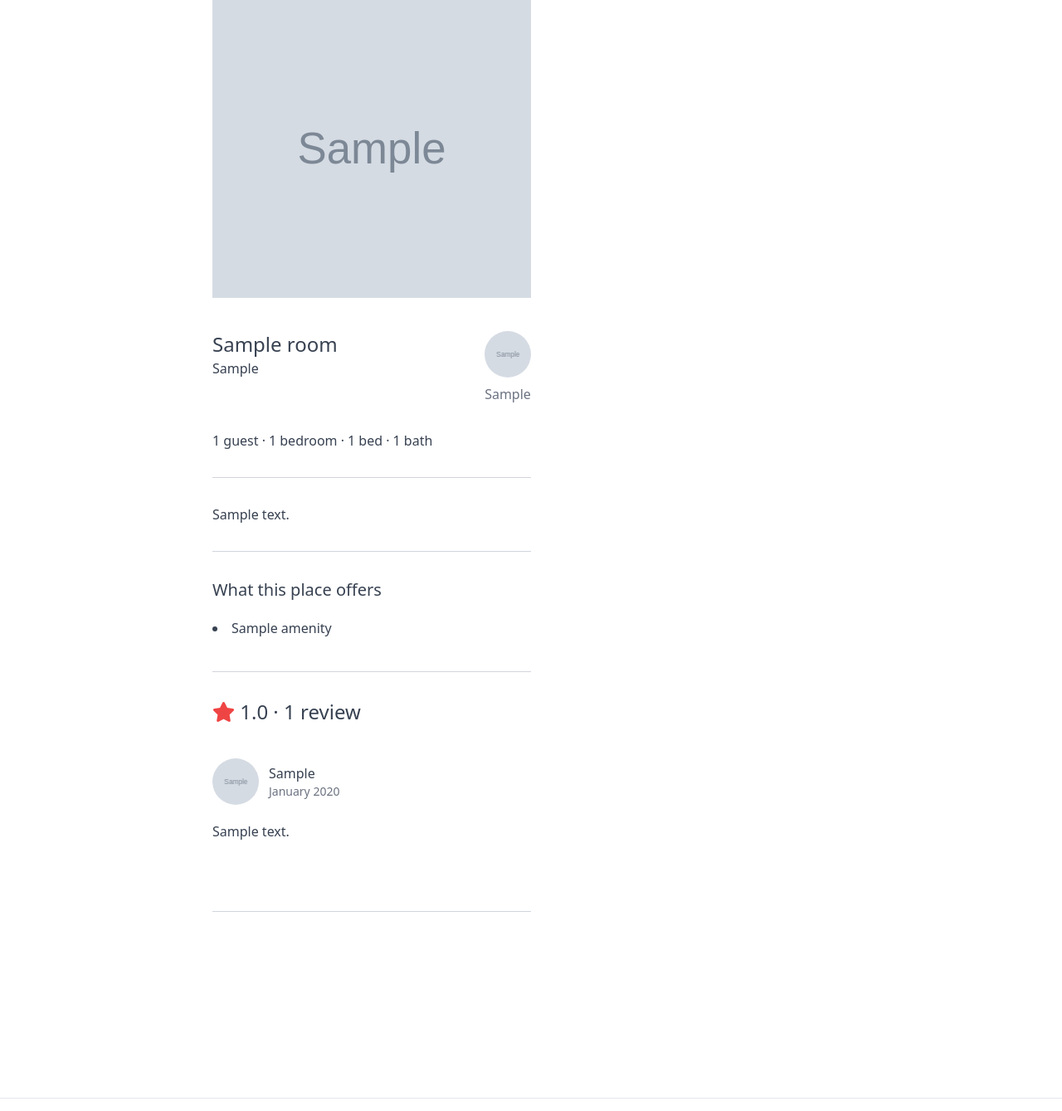
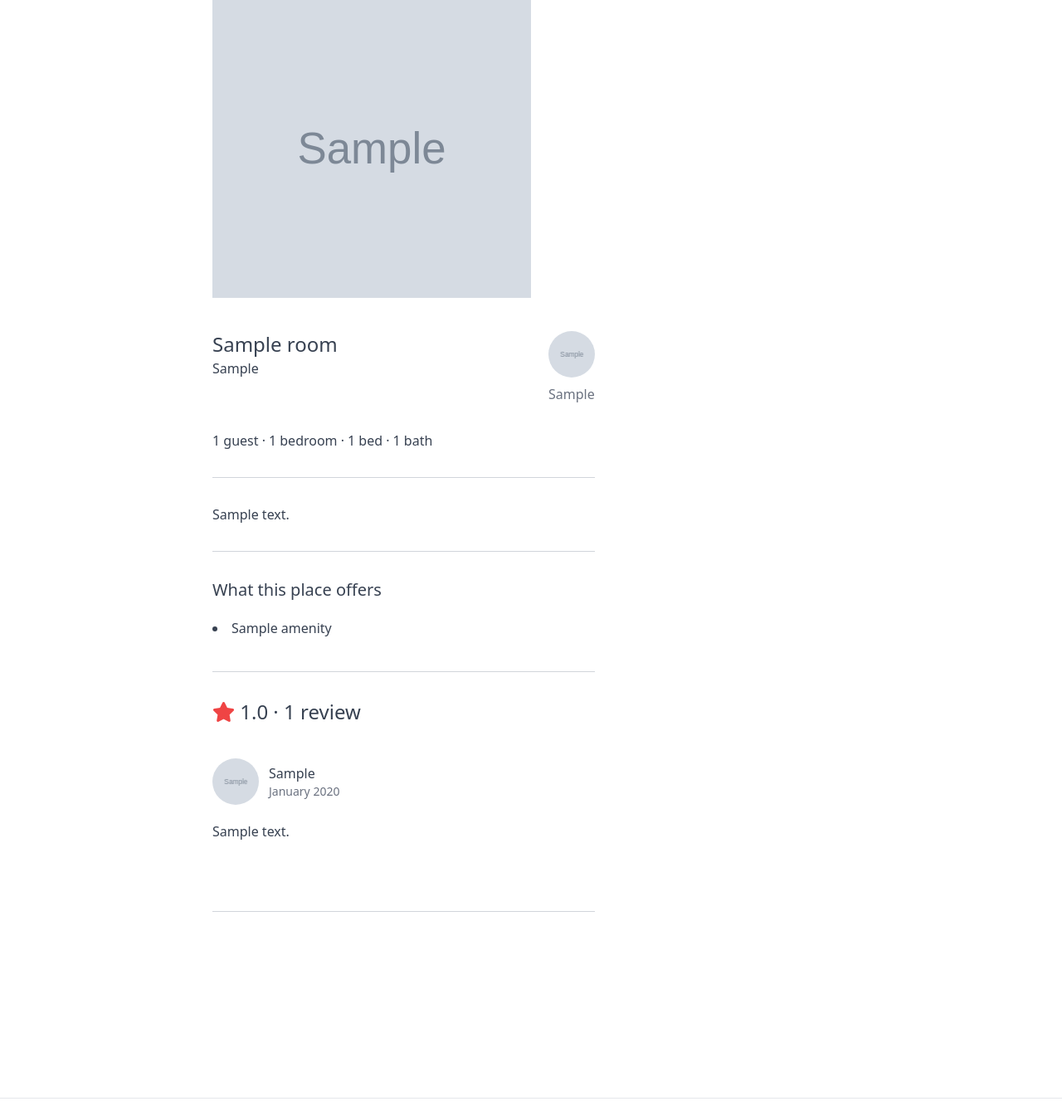
Before and after one commit to Odreystella/Pinkbnb, a Django app: page /rooms/1/ in a window 1280 px wide. Shown: the part 121-1460 px from the top of the page at 83% size. Run offline with Django 3.2, Linux system fonts and the light colour scheme; tables that the repository leaves empty hold one stand-in row (values such as "Sample post"); grey boxes marked "Sample" are stand-in pictures; style sheets or scripts are compiled from the project's sources; parts of the project's set-up code (start-up, migrations or seed data) failed here and were passed over; some libraries are stand-ins or nearby versions.

Commit message:
fix: fix layout of room_detail.html

```diff
--- a/templates/rooms/room_detail.html
+++ b/templates/rooms/room_detail.html
@@ -14,8 +14,8 @@
             {% endfor %}
         </div>
     </div>
-    <div class="container w-3/5 mx-auto mb-56 flex">
-        <div class="w-1/2">
+    <div class="container w-3/5 mx-auto mb-56 flex justify-between">
+        <div class="w-3/5">
             <div class="flex justify-between">
                 <div class="mr-5 mb-5">
                     <h4 class="text-2xl font-medium mb-px">{{room.name}}</h4>
@@ -65,7 +65,6 @@
             </div>
         </div>
         <div class="w-1/3">
-
             {% if request.user == room.host %}
                 <a href="{% url 'rooms:edit' room.pk %}" class="btn-link block">Edit Room</a>
             {% endif %}
```
